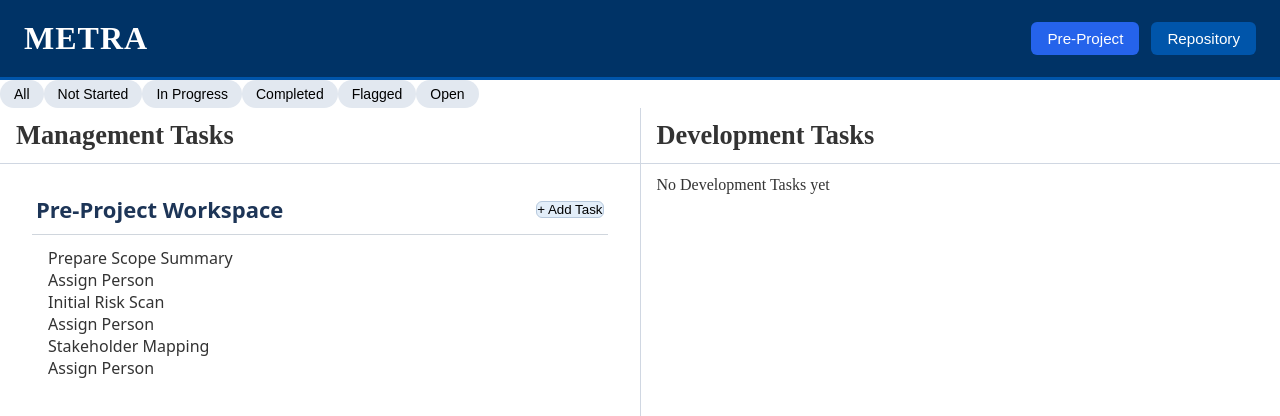
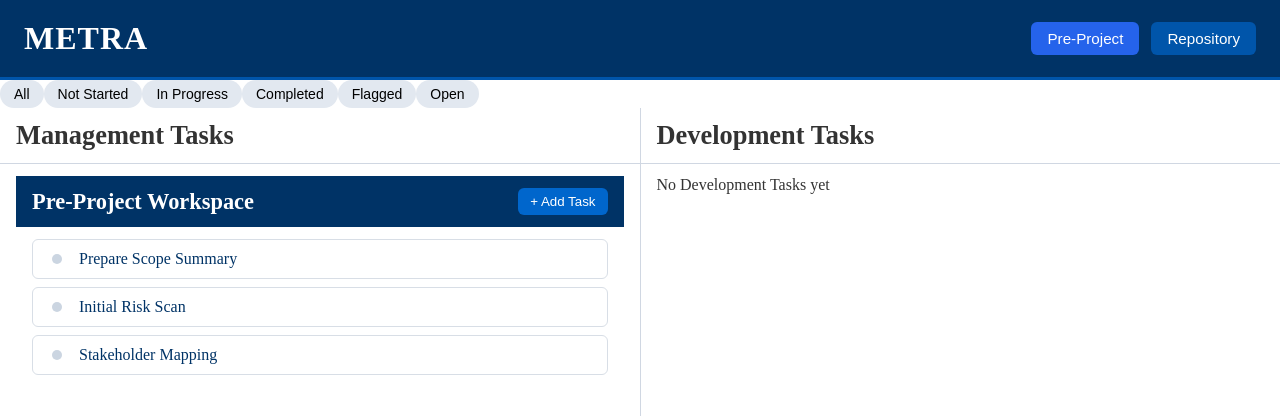
Before and after one commit to johnjkelly1945-ops/project-tracker-vite-pwa-v15, a React (Vite) app: page / in a window 1280 px wide. Shown: the top 416 px of the page. Built offline with nearby package versions, Linux system fonts and the light colour scheme.

Commit message:
Baseline – METRA v7 A4 (DualPane restored + PreProject card layout + status dots + flag alignment)

```diff
--- a/src/Styles/PreProject.css
+++ b/src/Styles/PreProject.css
@@ -1,49 +1,154 @@
 /* ======================================================================
    METRA – PreProject.css
    v7 A2 – Updated for DualPane v6.3 integration
-   ----------------------------------------------------------------------
-   Restores:
-   ✔ Task row layout
-   ✔ Assigned person alignment
-   ✔ Status dots
-   ✔ Add Task button
-   ✔ Sticky header + sticky footer
-   ✔ Scroll-safe container inside DualPane
+   (Option C Patch – Adds v7 A3 class names without changing layout)
    ====================================================================== */
 
-
-/* -----------------------------------------------------
-   WRAPPER (inside DualPane pane)
-   ----------------------------------------------------- */
+/* ----- PANEL WRAPPER ----- */
 .preproject-pane {
   display: flex;
   flex-direction: column;
   height: 100%;
-  padding: 12px 16px;
-  background: #ffffff;
-  font-family: system-ui, sans-serif;
+  width: 100%;
 }
 
-
-/* -----------------------------------------------------
-   HEADER – sits under FilterBar (which is already sticky)
-   ----------------------------------------------------- */
+/* ----- HEADER ----- */
 .preproject-header {
   display: flex;
   justify-content: space-between;
   align-items: center;
-  padding: 6px 4px 10px 4px;
-  border-bottom: 1px solid #d0d6dd;
+  padding: 12px 16px;
+  background: #003366;
+  color: white;
 }
 
 .pp-title {
-  font-size: 22px;
-  font-weight: 600;
-  color: #1d3557;
+  font-size: 1.4rem;
   margin: 0;
 }
 
 .pp-add-btn {
-  background: #e3eef9;
-  border: 1px solid #b7c9dd;
+  padding: 6px 12px;
+  border: none;
+  background: #0066cc;
+  color: white;
   border-radius: 6px;
+  cursor: pointer;
+}
+
+/* ----- MAIN SCROLL AREA ----- */
+.pane-content {
+  flex: 1;
+  overflow-y: auto;
+  padding: 12px;
+}
+
+/* ================================================================
+   EXISTING v7 A2 BASELINE TASK STYLES
+   (These were present in your uploaded file)
+   ================================================================ */
+
+.pp-task {
+  display: flex;
+  align-items: center;
+  padding: 10px 12px;
+  margin-bottom: 8px;
+  background: white;
+  border: 1px solid #d8dee6;
+  border-radius: 6px;
+  cursor: pointer;
+  transition: background 0.15s ease;
+}
+
+.pp-task:hover {
+  background: #f3f7fc;
+}
+
+.pp-left {
+  width: 24px;
+  display: flex;
+  justify-content: center;
+}
+
+.pp-center {
+  flex: 1;
+  padding: 0 10px;
+  font-size: 1rem;
+  color: #003366;
+  display: flex;
+  align-items: center;
+}
+
+.pp-right {
+  display: flex;
+  align-items: center;
+  gap: 10px;
+  min-width: 40px;
+  justify-content: flex-end;
+}
+
+/* Status dot colours */
+.status-grey {
+  background: #cbd5e1;
+}
+
+.status-amber {
+  background: #f4b400;
+}
+
+.status-green {
+  background: #34a853;
+}
+
+/* ================================================================
+   OPTION C PATCH:
+   Add v7 A3 class names so your JSX works
+   WITHOUT changing existing layout
+   ================================================================ */
+
+/* New row wrapper maps to old .pp-task */
+.pp-task-item {
+  composes: pp-task;
+}
+
+/* New status dot maps to old .pp-left + dot */
+.pp-status-dot {
+  width: 10px;
+  height: 10px;
+  border-radius: 50%;
+  flex-shrink: 0;
+}
+
+/* New title class maps to old .pp-center */
+.pp-task-title {
+  flex: 1;
+  padding: 0 10px;
+  font-size: 1rem;
+  color: #003366;
+  display: flex;
+  align-items: center;
+}
+
+/* New red-flag class maps to .pp-right position */
+.pp-flag-dot {
+  font-size: 16px;
+  pointer-events: none;
+}
+
+/* Ensure row hover matches existing behaviour */
+.pp-task-item:hover {
+  background: #f3f7fc;
+}
+/* --- Status Dot inside pp-left (card layout) --- */
+.pp-status-dot {
+  width: 10px;
+  height: 10px;
+  border-radius: 50%;
+  flex-shrink: 0;
+}
+
+/* --- Flag on right side of card --- */
+.pp-flag-dot {
+  font-size: 16px;
+  pointer-events: none;
+}
--- a/src/components/PreProject.jsx
+++ b/src/components/PreProject.jsx
@@ -1,18 +1,20 @@
 /* ======================================================================
    METRA – PreProject.jsx
-   v7 A2 – Last Working Version Before Styling Changes
+   v7 A4 – Correct Card Layout (Status Dot + Title + Flag)
    ----------------------------------------------------------------------
-   ✔ Assign Person works
-   ✔ Popup reopens after selection
-   ✔ Notes persist
-   ✔ No fields deletion bug
+   ✔ Restores baseline card layout (.pp-task)
+   ✔ Status dot on left
+   ✔ Title in centre-left
+   ✔ Red flag on right if flagged
+   ✔ Whole card clickable (opens popup)
+   ✔ No person name and no Assign button in taskline
+   ✔ Popup logic, CC logic, toast logic unchanged
    ====================================================================== */
 
 import React, { useState, useEffect } from "react";
 
 import AddItemPopup from "./AddItemPopup.jsx";
 import PersonnelOverlay from "./PersonnelOverlay.jsx";
-import PersonnelDetail from "./PersonnelDetail.jsx";
 import TaskPopup from "./TaskPopup.jsx";
 
 import "../Styles/PreProject.css";
@@ -66,7 +68,9 @@ export default function PreProject() {
     if (!selectedTaskId) return;
 
     const updated = tasks.map((t) =>
-      t.id === selectedTaskId ? { ...t, person: name } : t
+      t.id === selectedTaskId
+        ? { ...t, person: name, status: "In Progress" }
+        : t
     );
 
     setTasks(updated);
@@ -108,6 +112,12 @@ export default function PreProject() {
     }
   };
 
+  /* ----- STATUS DOT LOGIC ----- */
+  const getStatusClass = (task) => {
+    if (task.status === "Completed") return "status-green";
+    if (task.person && task.person.trim() !== "") return "status-amber";
+    return "status-grey";
+  };
 
   return (
     <div className="preproject-pane">
@@ -118,49 +128,50 @@ export default function PreProject() {
       </div>
 
       <div className="pane-content">
+
         {tasks.map((task) => (
-          <div key={task.id} className="pp-task-item">
+          <div
+            key={task.id}
+            className="pp-task"
+            onClick={() => handleOpenTaskPopup(task)}
+          >
 
-            <div
-              className="pp-task-title"
-              onClick={() => handleOpenTaskPopup(task)}
-            >
+            {/* LEFT: Status Dot */}
+            <div className="pp-left">
+              <div className={`pp-status-dot ${getStatusClass(task)}`}></div>
+            </div>
+
+            {/* CENTRE: Title */}
+            <div className="pp-center">
               {task.title}
             </div>
 
-            <div
-              className="pp-task-person"
-              onClick={() => openPersonnel(task.id)}
-            >
-              {task.person || "Assign Person"}
+            {/* RIGHT: Red Flag (if any) */}
+            <div className="pp-right">
+              {task.flag === "red" && (
+                <span className="pp-flag-dot">🚩</span>
+              )}
             </div>
 
-            <div className={`pp-status-dot status-${task.status.replace(" ", "").toLowerCase()}`}></div>
           </div>
         ))}
+
       </div>
 
+      {/* Popups */}
       {showAddItem && (
-        <AddItemPopup
-          onAdd={handleAddTask}
-          onClose={closeAddItem}
-        />
+        <AddItemPopup onAdd={handleAddTask} onClose={closeAddItem} />
       )}
 
       {showPersonnel && (
-        <PersonnelOverlay
-          onSelect={handleSelectPerson}
-          onClose={closePersonnel}
-        />
+        <PersonnelOverlay onSelect={handleSelectPerson} onClose={closePersonnel} />
       )}
 
       {selectedTaskForPopup && (
         <TaskPopup
           task={selectedTaskForPopup}
           onClose={handleCloseTaskPopup}
-          onUpdate={(fields) =>
-            updateTask(selectedTaskForPopup.id, fields)
-          }
+          onUpdate={(fields) => updateTask(selectedTaskForPopup.id, fields)}
         />
       )}
 
```
Also changed, not shown: src/components/TaskPopup.jsx (+129 -41 lines).
